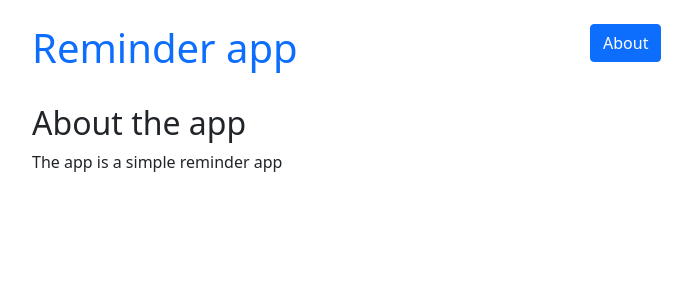
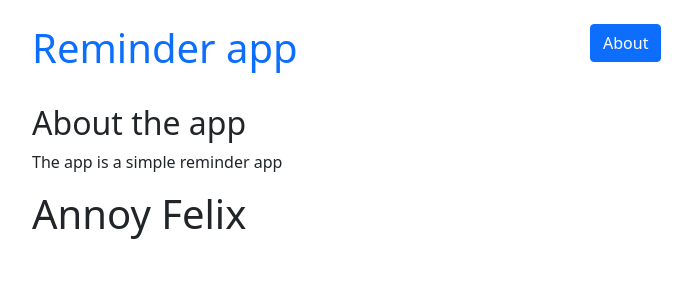
Before and after one commit to Mhorvilleur13/Reminder-App, a React (Create React App) app: page /about in a window 1280 px wide. Shown: the top 300 px of the page, without its empty margins (62-754 px from the left). Built offline with nearby package versions, Linux system fonts and the light colour scheme.

Commit message:
Add component AllReminders

```diff
--- a/src/App.tsx
+++ b/src/App.tsx
@@ -2,8 +2,20 @@ import React from "react";
 import { Routes, Route, Link } from "react-router-dom";
 import About from "./components/about/about";
 import Form from "./components/reminder-form/reminder-form";
+import { useState } from "react";
+import { Task, Tasks } from './types/task';
+import AllReminders from "./components/all-reminders/all-reminders";
+import { atom, useRecoilState } from 'recoil';
+
 
 const App = () => {
+  const [tasks, setTasks] = useState<Task[]>([]);
+
+  const addTask = (taskToAdd: Task) => {
+    let newTaskArray = [...tasks];
+    newTaskArray.push(taskToAdd);
+    setTasks(newTaskArray);
+  }
   return (
     <div className="mt-4 container">
       <div className="row">
@@ -25,6 +37,7 @@ const App = () => {
           <Route path="/" element={<Form />} />
           <Route path="/about" element={<About />} />
         </Routes>
+        <AllReminders />
       </div>
     </div>
   );
--- a/src/components/all-reminders/all-reminders.tsx
+++ b/src/components/all-reminders/all-reminders.tsx
@@ -1,7 +1,32 @@
 import React from "react";
+import { RecurrenceType } from "../../types/recurrence-config";
+import { ReminderType } from "../../types/reminder-config";
+import { Task, Tasks } from '../../types/task';
+import { Tag } from '../../types/tag';
 
+const dummyReminders: Task[] = [{
+  taskName: 'Annoy Felix',
+  reminderDate: 'today',
+  tags: [{
+    tagName: 'felixtag',
+    tagCode: '123',
+    fontColor: 'red',
+    backgroundColor: 'black'
+  }],
+  recurring: false,
+  recurrenceConfig: {
+    recurrenceType: RecurrenceType.ONCE,
+  },
+  reminderConfig: {
+    customMessage: 'annoy felix all the time',
+    remindBeforeMs: 2,
+    reminderTypes: [ReminderType.SMS]
+  }
+}]
 const AllReminders = () => {
-  return <></>;
+  return (
+    <h1>{dummyReminders[0].taskName}</h1>
+  );
 };
 
 export default AllReminders;
--- a/src/components/reminder-form/reminder-form.tsx
+++ b/src/components/reminder-form/reminder-form.tsx
@@ -4,6 +4,7 @@ import { HOURS } from "../../types/time";
 import { ReminderType } from "../../types/reminder-config";
 import { RecurrenceType } from "../../types/recurrence-config";
 import { Task } from "../../types/task";
+
 
 import { logger } from "../../services/logger";
 
--- a/src/types/task.ts
+++ b/src/types/task.ts
@@ -10,3 +10,7 @@ export interface Task {
   recurrenceConfig: RecurrenceConfig;
   reminderConfig: ReminderConfig;
 }
+
+export interface Tasks {
+  tasks: Task[];
+}
```
